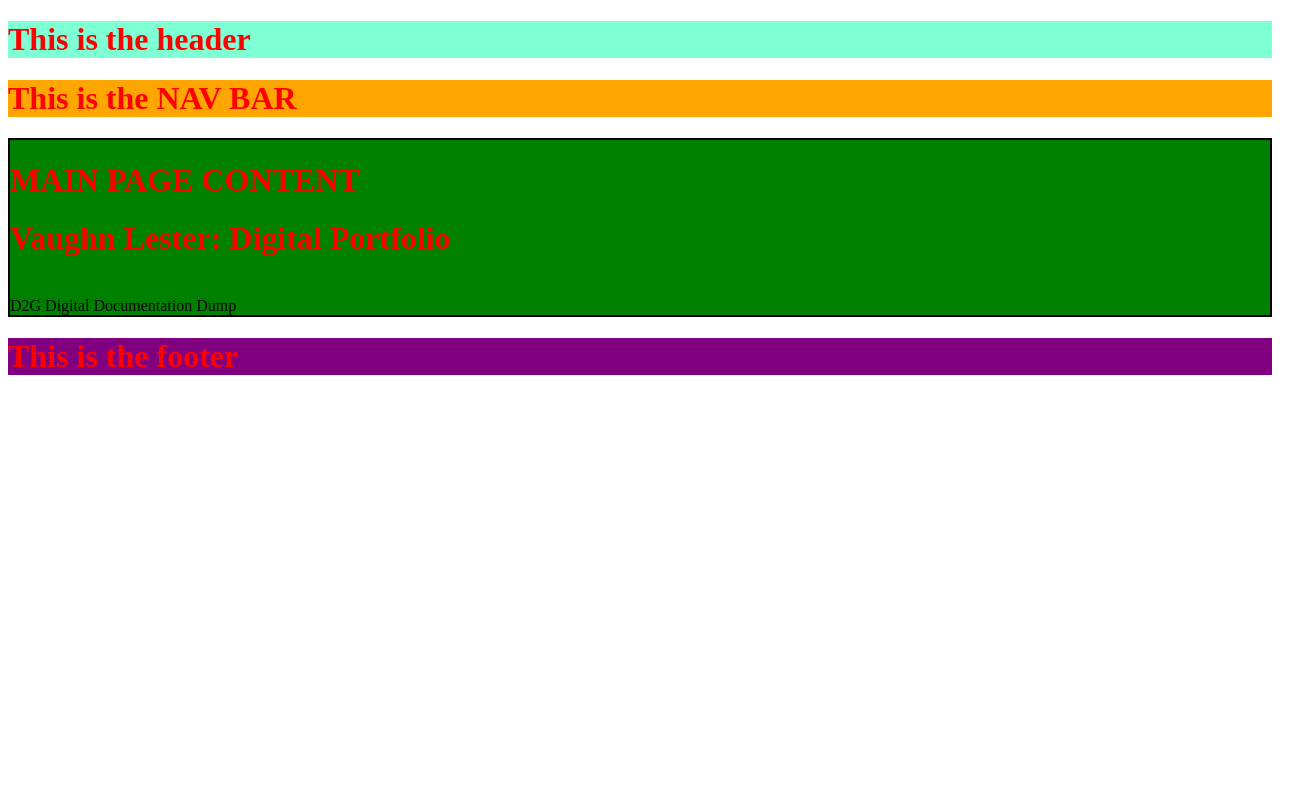
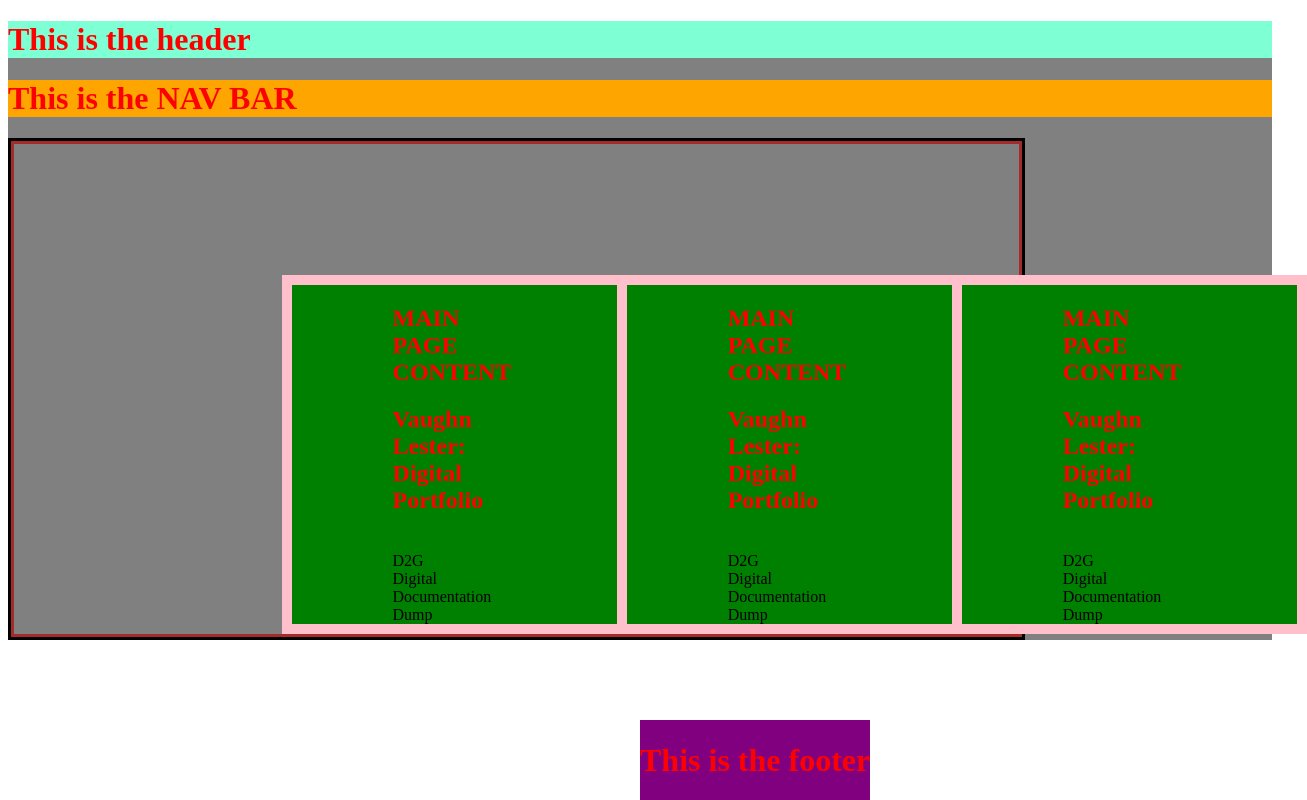
Before and after one commit to VaughnLester/Digital_Portfolio, a React (Vite) app in the folder client/front_end/: page / in a window 1280 px wide. Shown: the whole page, 1307 px wide, since content can reach past the window. Built offline with nearby package versions, Linux system fonts and the light colour scheme; no server answers.

Commit message:
Adds css componenents and their individual sytling pages. Organizes HTML structure!

```diff
--- a/client/front_end/src/App.jsx
+++ b/client/front_end/src/App.jsx
@@ -10,10 +10,20 @@ const App = () => {
 
   return (
     <>
+    <div className='app'>
     <Header />
     <NavBar />
-    <PageContent />
+    <section>
+        <div className='container'>
+            <div className='grid'>
+                <PageContent />
+                <PageContent />
+                <PageContent />
+            </div>
+        </div>
+    </section>
     <Footer />
+    </div>
     </>
   )
 }
--- a/client/front_end/src/components/header.jsx
+++ b/client/front_end/src/components/header.jsx
@@ -7,5 +7,4 @@ function header(){
     </div>
     );
 }
-
 export default header;
--- a/client/front_end/src/components_css/footer.css
+++ b/client/front_end/src/components_css/footer.css
@@ -1,3 +1,6 @@
 .footer{
     background-color: purple;
+    position: fixed;
+    bottom: 0%;
+    left: 50%;
 }
--- a/client/front_end/src/components_css/page_content.css
+++ b/client/front_end/src/components_css/page_content.css
@@ -1,6 +1,11 @@
 .pageContent{
     background-color: green;
-    border: 2px;
+    border: 10px;
     border-style: solid;
-    border-color:black;
+    border-color:pink;
+    margin-left: 80%;
+    margin-right: 30%;
+    margin-top: 39%;
+    padding-left: 30%;
+    padding-right: 70%;
 }
--- a/client/front_end/src/index.css
+++ b/client/front_end/src/index.css
@@ -1,2 +1,16 @@
 /* for general styling of the whole page */
 h1{color:red}
+.app{
+    background-color: grey;
+}
+.container{
+    max-width: 80%;
+    border-style: solid;
+    border-color: black;
+}
+.grid{
+    display: grid;
+    grid-template-columns: auto auto auto;
+    border-style: solid;
+    border-color: brown;
+}
```
